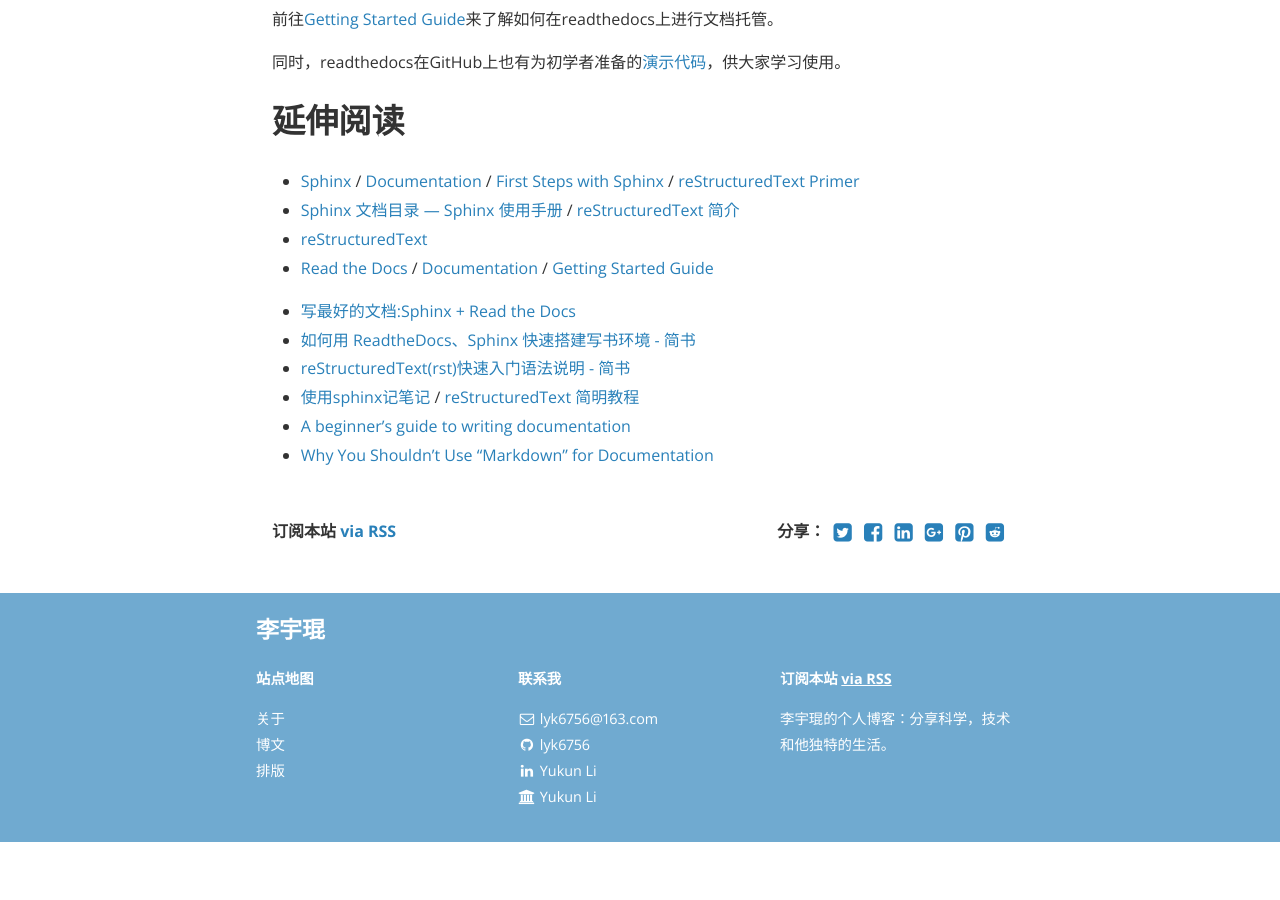
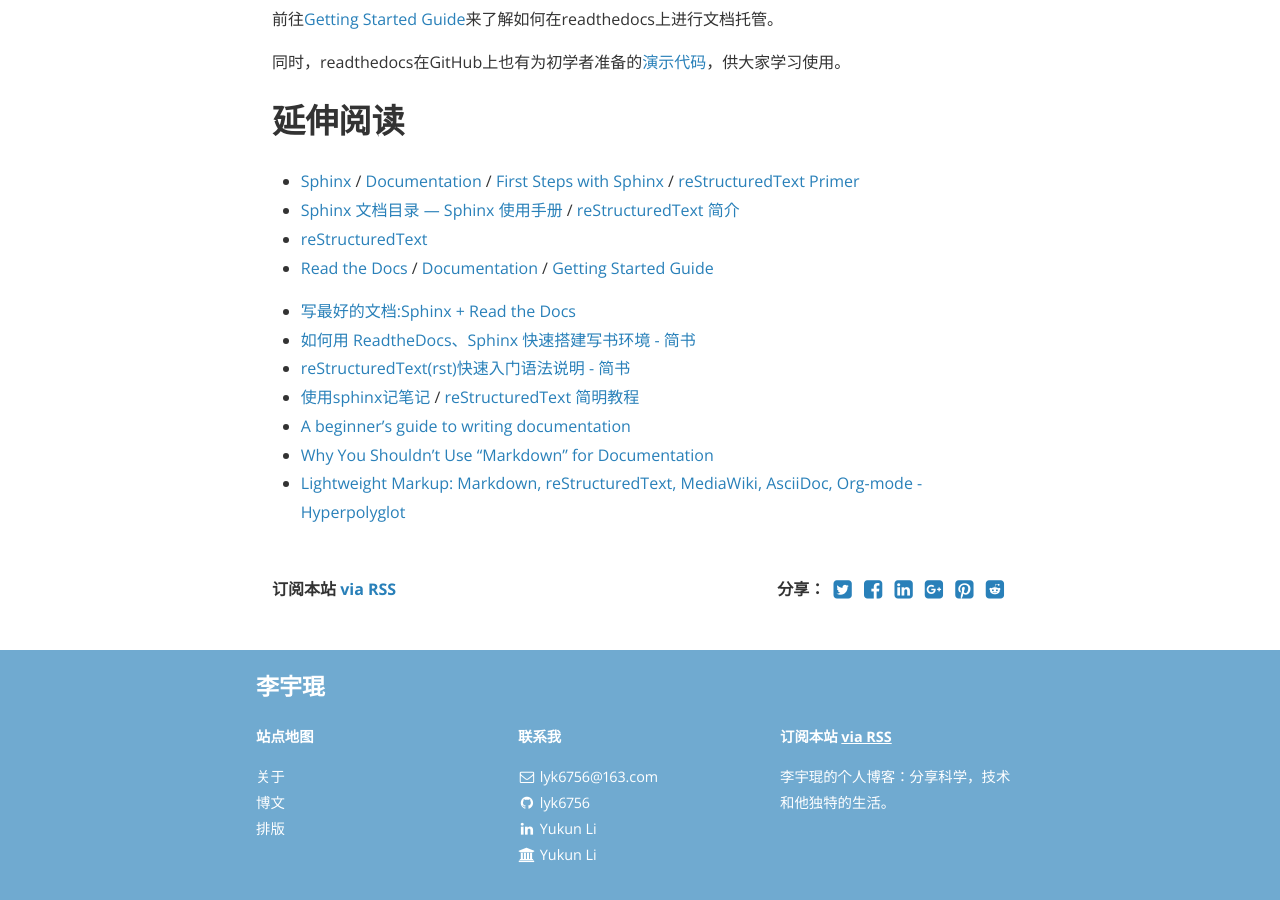
Before and after one commit to lyk6756/lyk6756.github.io, a Jekyll site: the page built from _posts/2018-01-30-read_the_docs.md, in a window 1280 px wide and 900 px high, scrolled down 3088 px. Built offline with Jekyll 4.4.1, drawn with Linux system fonts in a browser that asks for light colours; nearby versions of some CDN libraries; comment, search, counter and statistics services are not loaded; before the commit the page ends 3930 px from its top, so only the background shows below that.

Commit message:
add new link

```diff
--- a/_posts/2018-01-30-read_the_docs.md
+++ b/_posts/2018-01-30-read_the_docs.md
@@ -120,3 +120,4 @@
 * [使用sphinx记笔记](http://jwch.sdut.edu.cn/book/tool/UseSphinx.html) / [reStructuredText 简明教程](http://jwch.sdut.edu.cn/book/rst.html)
 * [A beginner’s guide to writing documentation](http://docs.writethedocs.org/guide/writing/beginners-guide-to-docs/)
 * [Why You Shouldn’t Use “Markdown” for Documentation](http://ericholscher.com/blog/2016/mar/15/dont-use-markdown-for-technical-docs/)
+* [Lightweight Markup: Markdown, reStructuredText, MediaWiki, AsciiDoc, Org-mode - Hyperpolyglot](http://hyperpolyglot.org/lightweight-markup)
```
